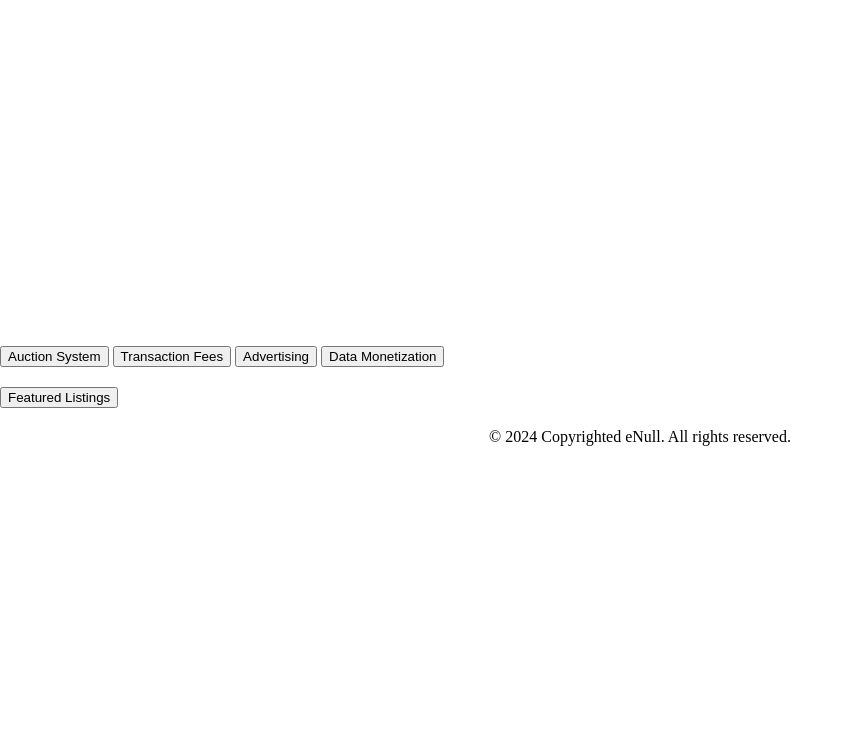
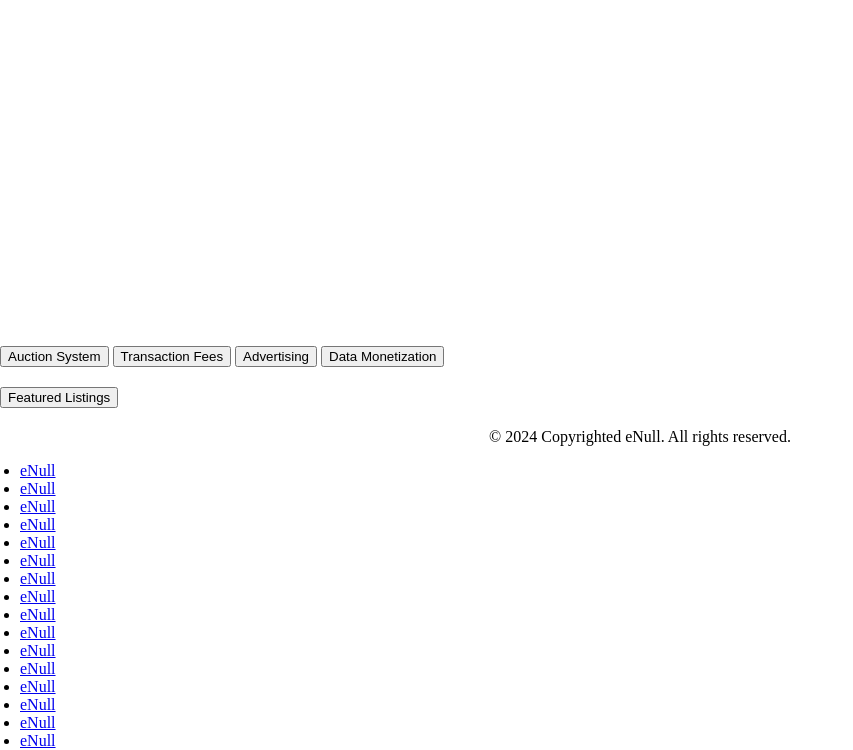
Before and after one commit to bilaljulian/enull12345, a plain HTML site: page index.html in a window 1280 px wide. Shown: the part 717-1467 px from the top of the page, without its empty margins (0-853 px from the left). Before the commit the page ends 1179 px from the top, so only its background shows below. Drawn offline with Linux system fonts and the light colour scheme.

Commit message:
Update index.html

```diff
--- a/index.html
+++ b/index.html
@@ -1745,3 +1745,32 @@ function searchInGrid() {
     </footer>
 </body>
 </html>
+
+<!DOCTYPE html>
+<html lang="en">
+<head>
+    <meta charset="UTF-8">
+    <meta name="viewport" content="width=device-width, initial-scale=1.0">
+    <title>eNull Links</title>
+</head>
+<body>
+    <ul>
+        <li><a href="https://e-null250.vercel.app/">eNull</a></li>
+        <li><a href="https://e-null-0000.vercel.app/">eNull</a></li>
+        <li><a href="https://e-null0-2yln.vercel.app/">eNull</a></li>
+        <li><a href="https://e-null0-wc29.vercel.app/">eNull</a></li>
+        <li><a href="https://e-null-10.vercel.app/">eNull</a></li>
+        <li><a href="https://e-null20.vercel.app/">eNull</a></li>
+        <li><a href="https://e-null30.vercel.app/">eNull</a></li>
+        <li><a href="https://e-null22-yq9p.vercel.app/">eNull</a></li>
+        <li><a href="https://e-null122-2sfv.vercel.app/">eNull</a></li>
+        <li><a href="https://e-null0.vercel.app/">eNull</a></li>
+        <li><a href="https://e-null22.vercel.app/">eNull</a></li>
+        <li><a href="https://e-null12.vercel.app/">eNull</a></li>
+        <li><a href="https://e-null122.vercel.app/">eNull</a></li>
+        <li><a href="https://e-null0-wc29.vercel.app/">eNull</a></li>
+        <li><a href="https://e-null0-wc29.vercel.app/">eNull</a></li>
+        <li><a href="https://e-null0-wc29.vercel.app/">eNull</a></li>
+    </ul>
+</body>
+</html>
```
